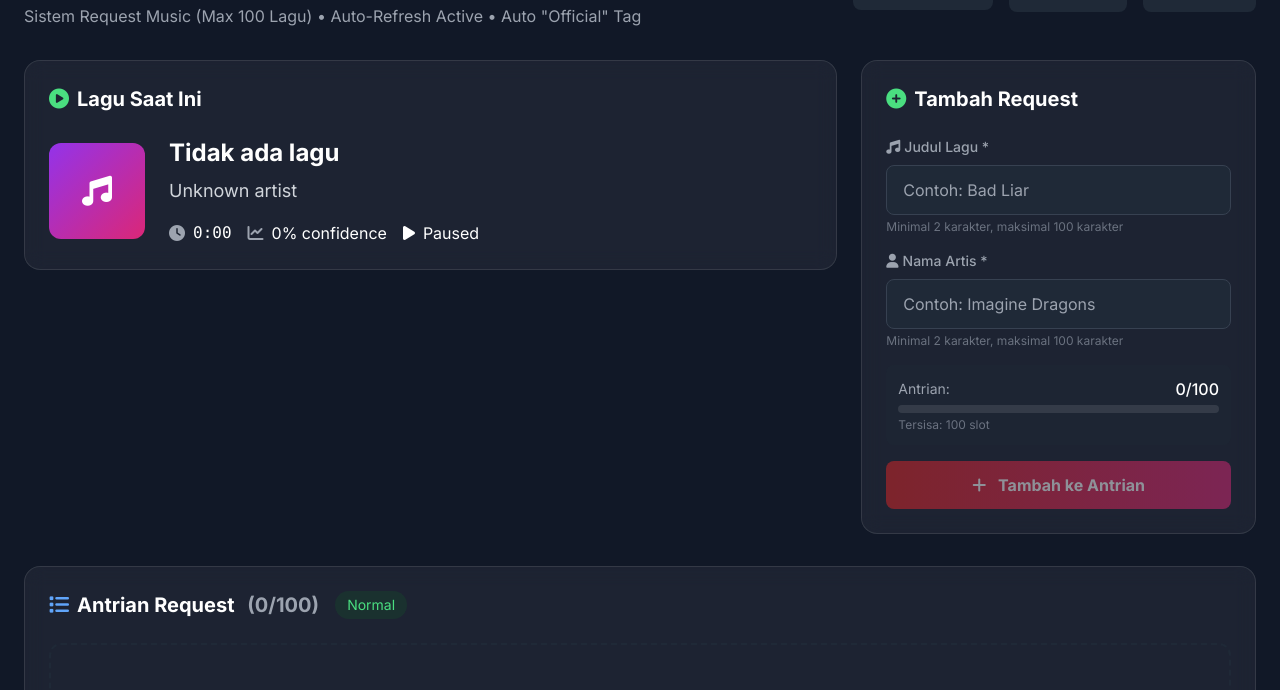
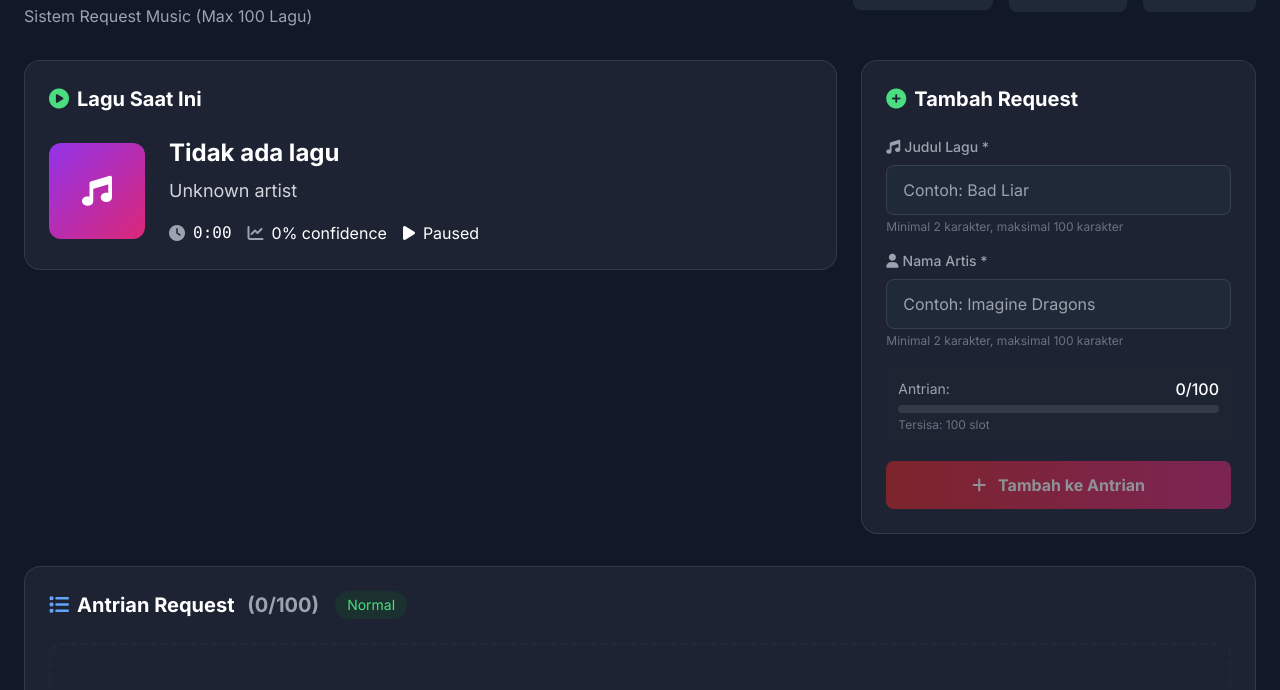
Before and after one commit to emmeril/youtube-music-queue, a browser extension: page public/index.html in a window 1280 px wide. Shown: the part 68-758 px from the top of the page. Drawn offline with nearby package versions, Linux system fonts and the light colour scheme; no server answers.

```diff
--- a/public/index.html
+++ b/public/index.html
@@ -223,7 +223,7 @@
                         </h1>
                         <span class="version-badge text-xs px-2 py-1 rounded-full" x-text="'v' + appVersion"></span>
                     </div>
-                    <p class="text-gray-400 mt-2">Sistem Request Music (Max 100 Lagu) • Auto-Refresh Active • Auto "Official" Tag</p>
+                    <p class="text-gray-400 mt-2">Sistem Request Music (Max 100 Lagu)</p>
                 </div>
                 <div class="flex items-center gap-4">
                     <div class="flex items-center gap-2 px-4 py-2 bg-gray-800 rounded-lg">
```
